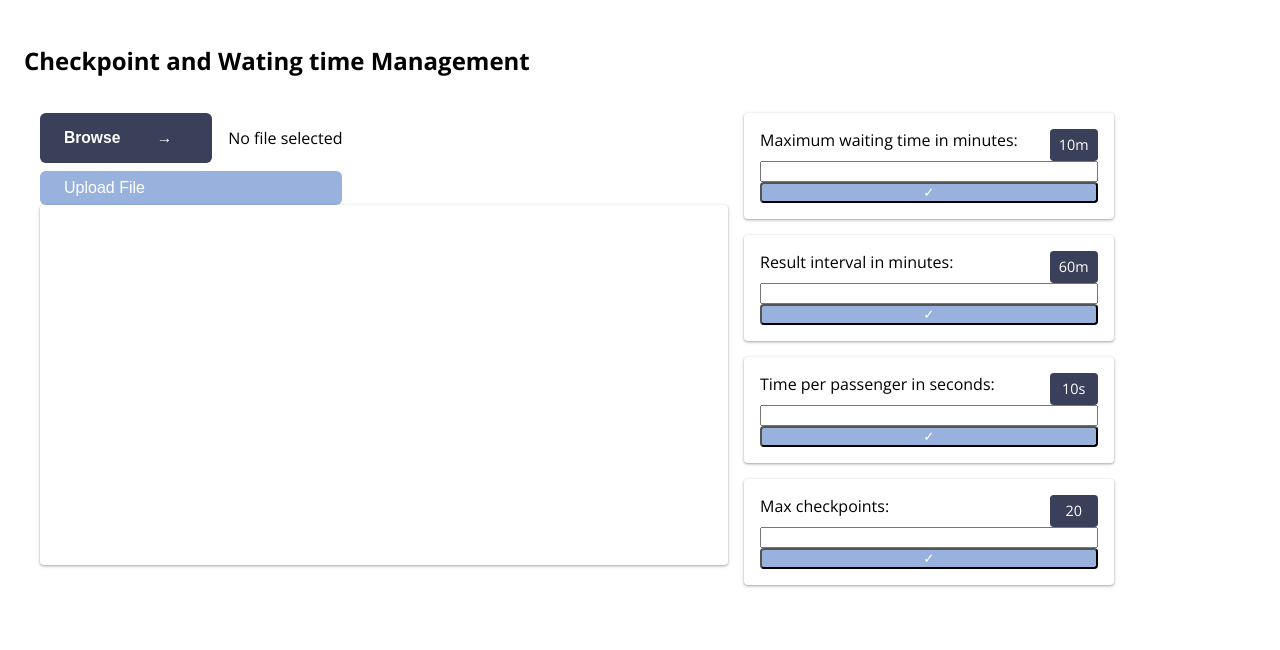
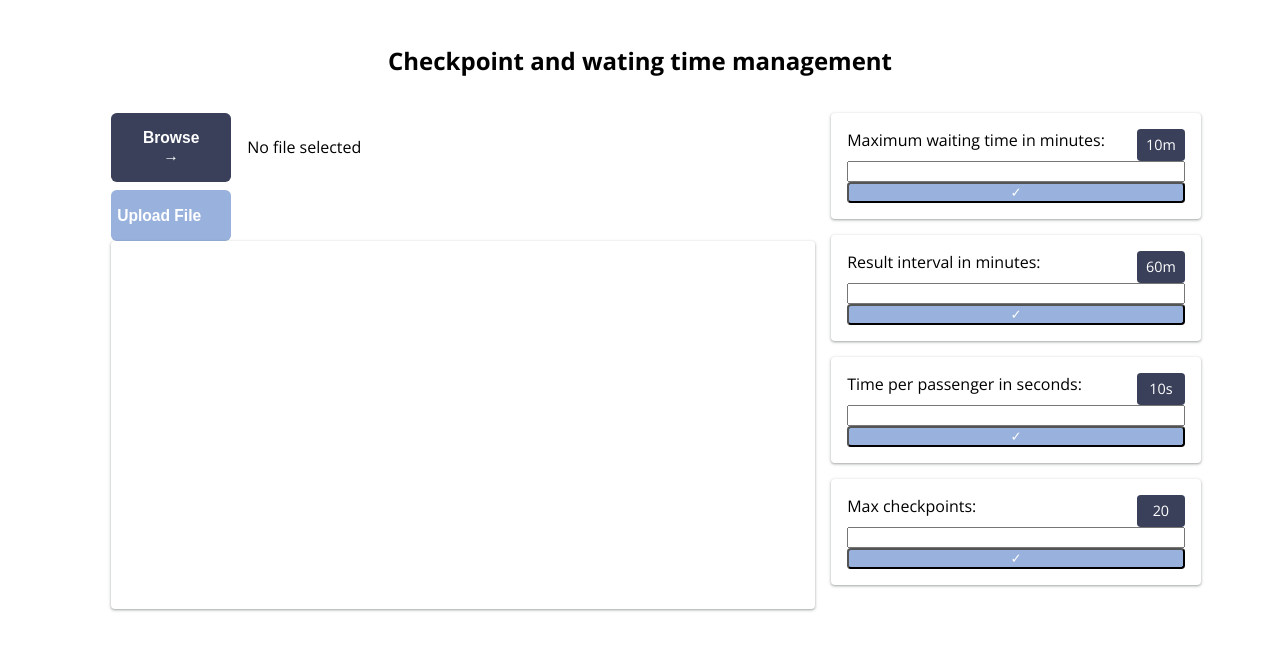
Before and after one commit to druabello-dotcom/airport-employee-management, a website with bundled scripts: page frontend/src/index.html in a window 1280 px wide. Built offline with nearby package versions, Linux system fonts and the light colour scheme.

Commit message:
finish: chart styling

```diff
--- a/frontend/src/index.html
+++ b/frontend/src/index.html
@@ -15,7 +15,7 @@
 
 	<!-- upload file -->
 	<div id="checkpoints-managment">
-	<h2>Checkpoint and Wating time Management</h2>
+	<h2>Checkpoint and wating time management</h2>
 		<div id="calc-checkpoints-managment">
 			<div id="chart-section">
 				<div id="import-file-area">
@@ -25,7 +25,7 @@
 							<button type="button" class="button" id="uploadTrigger"><h3>Browse →</h3></button>
 							<span id="file-name">No file selected</span>
 						</div>
-						<button type="submit" id="submit">Upload File</button>
+						<button type="submit" id="submit"><h3>Upload File</h3></button>
 					</form>
 				</div>
 				<div id="chart-results">
--- a/frontend/src/style.css
+++ b/frontend/src/style.css
@@ -5,6 +5,7 @@
 #checkpoints-managment {
 	display: flex;
 	flex-direction: column;
+	align-items: center;
 	font-family: 'Open Sans', sans-serif;
 	border-radius: 1mm;
 	padding: 1rem;
@@ -35,8 +36,7 @@
 	word-spacing: 2rem;
 	display: flex;
 	justify-content: left;
-	width: fit-content;
-	padding: 0.025rem 2.5rem 0.025rem 1.5rem;
+	width: 7.5rem;
 
 	color: white;
 	background-color: var(--dark-color);
@@ -48,10 +48,7 @@
 
 #submit {
 	display: flex;
-	padding-top: 0.5rem;
-	padding-bottom: 0.5rem;
-	padding-left: 1.5rem;
-	font-size: 1rem;
+	width: 7.5rem;
 
 	color: white;
 	background-color: var(--light-color);
@@ -70,7 +67,7 @@ button:active {
 #chart-results {
 	display: flex;
 	width: 100%;
-	height: 22.5rem;
+	height: 23rem;
 }
 #myChart {
 	width: 100%;
@@ -113,4 +110,5 @@ button:active {
 	border-radius: 1mm;
 	color: white;
 	background-color: var(--light-color);
+	transition: 0.1s;
 }
```
